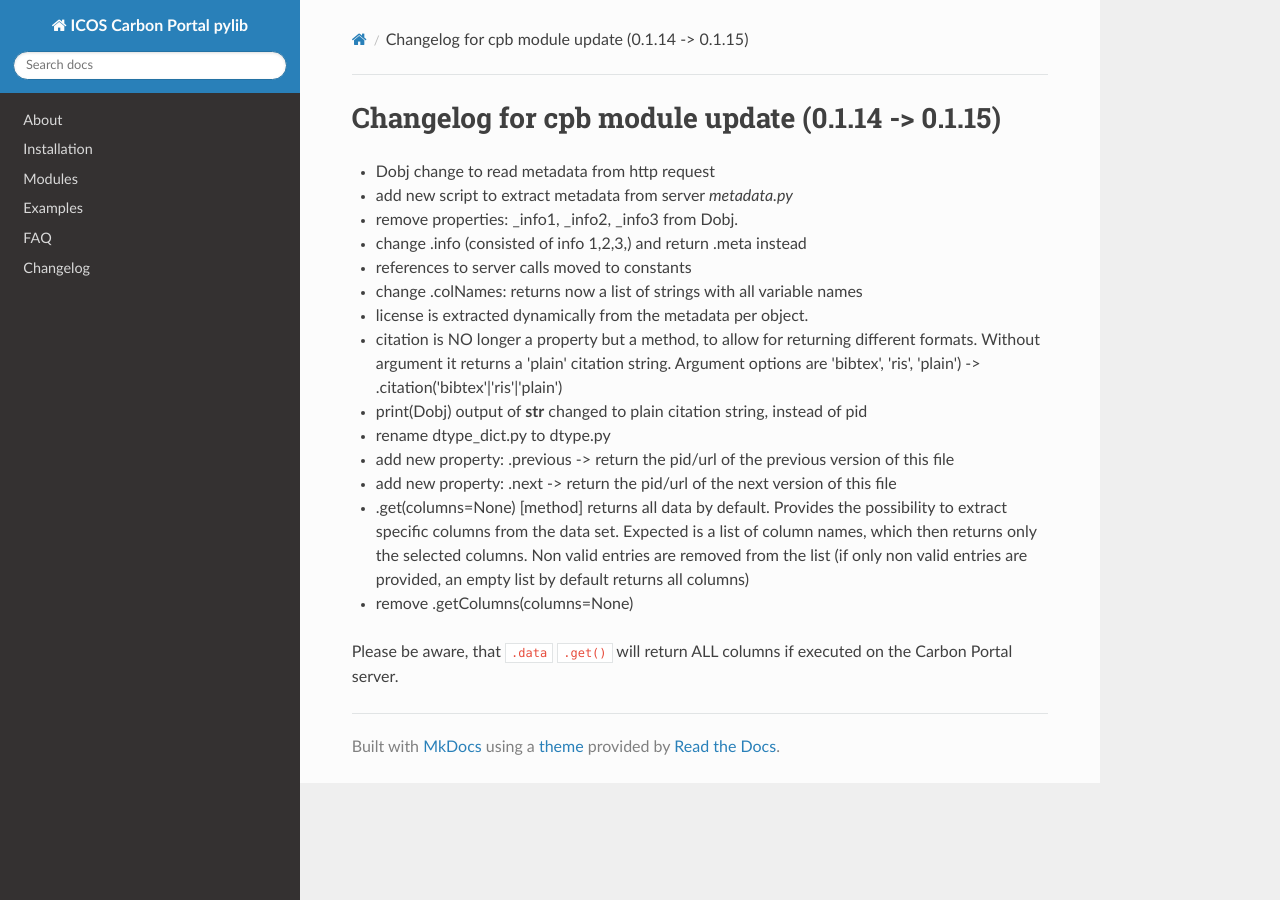
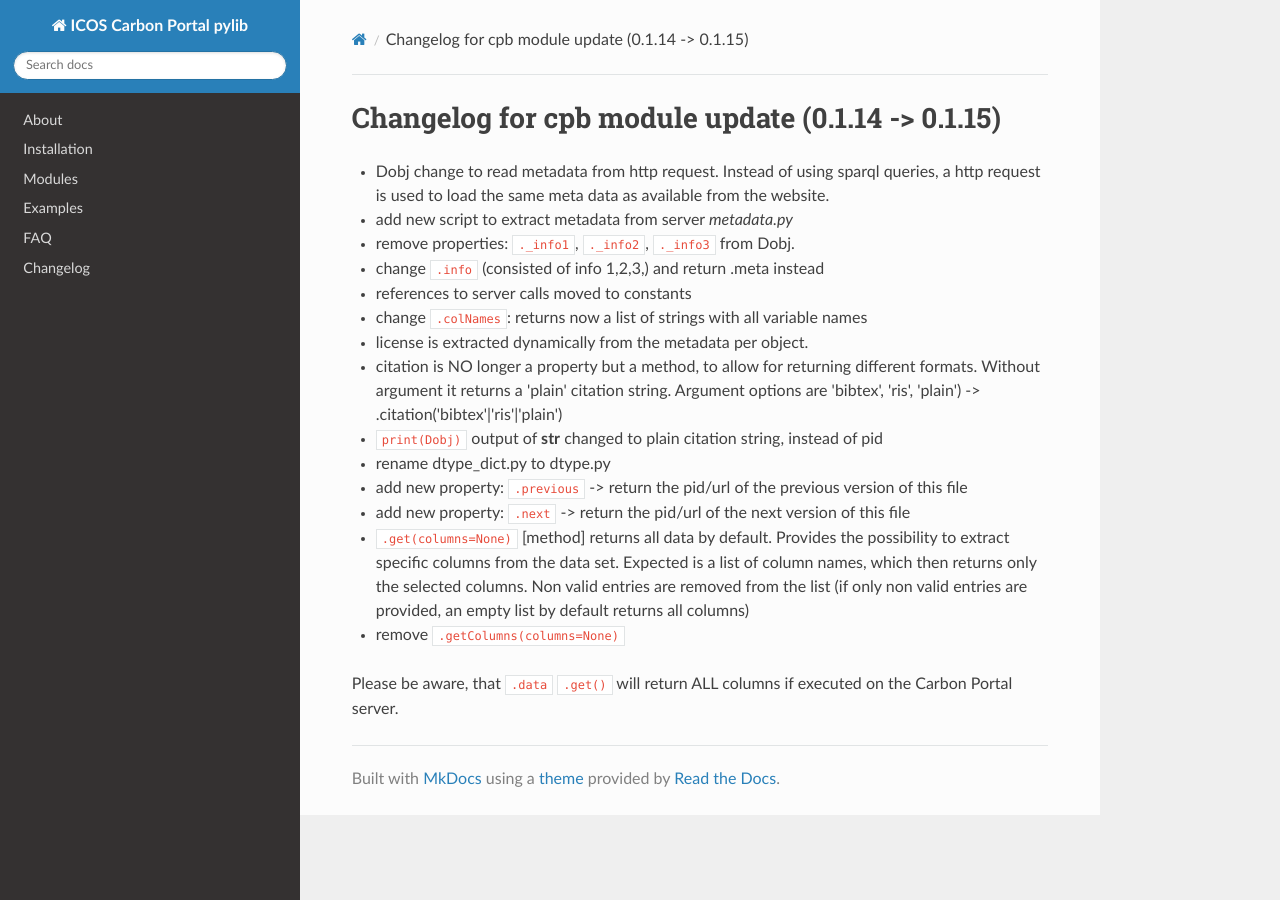
Before and after one commit to ICOS-Carbon-Portal/pylib, an MkDocs documentation site: the page built from docs/dobj.changelog.md, in a window 1280 px wide. Built offline with MkDocs 1.6.1, drawn with Linux system fonts in a browser that asks for light colours; nearby versions of some CDN libraries.

Commit message:
Update dobj.changelog.md

```diff
--- a/docs/dobj.changelog.md
+++ b/docs/dobj.changelog.md
@@ -1,22 +1,22 @@
 # Changelog for cpb module update (0.1.14 -> 0.1.15)
 
 
-- Dobj change to read metadata from http request
+- Dobj change to read metadata from http request. Instead of using sparql queries, a http request is used to load the same meta data as available from the website.
 - add new script to extract metadata from server *metadata.py*
-- remove properties: _info1, _info2, _info3 from Dobj.
-- change .info (consisted of info 1,2,3,) and return .meta instead
+- remove properties: `._info1`, `._info2`, `._info3` from Dobj.
+- change `.info` (consisted of info 1,2,3,) and return .meta instead
 - references to server calls moved to constants
-- change .colNames: returns now a list of strings with all variable names
+- change `.colNames`: returns now a list of strings with all variable names
 - license is extracted dynamically from the metadata per object.
 - citation is NO longer a property but a method, to allow for returning different formats. Without argument it returns a 'plain' citation string. Argument options are 'bibtex', 'ris', 'plain') -> .citation('bibtex'|'ris'|'plain')
-- print(Dobj) output of __str__ changed to plain citation string, instead of pid
+- `print(Dobj)` output of __str__ changed to plain citation string, instead of pid
 
 - rename dtype_dict.py to dtype.py
 
-- add new property: .previous -> return the pid/url of the previous version of this file
-- add new property: .next -> return the pid/url of the next version of this file
+- add new property: `.previous` -> return the pid/url of the previous version of this file
+- add new property: `.next` -> return the pid/url of the next version of this file
 
-- .get(columns=None)  [method] returns all data by default. Provides the possibility to extract specific columns from the data set. Expected is a list of column names, which then returns only the selected columns. Non valid entries are removed from the list (if only non valid entries are provided, an empty list by default returns all columns)
-- remove .getColumns(columns=None)
+- `.get(columns=None)`  [method] returns all data by default. Provides the possibility to extract specific columns from the data set. Expected is a list of column names, which then returns only the selected columns. Non valid entries are removed from the list (if only non valid entries are provided, an empty list by default returns all columns)
+- remove `.getColumns(columns=None)`
 
 Please be aware, that `.data` `.get()` will return ALL columns if executed on the Carbon Portal server.
```
